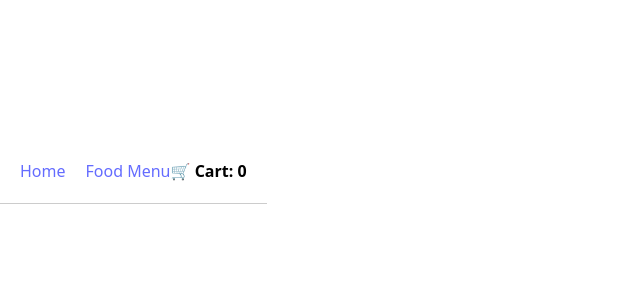
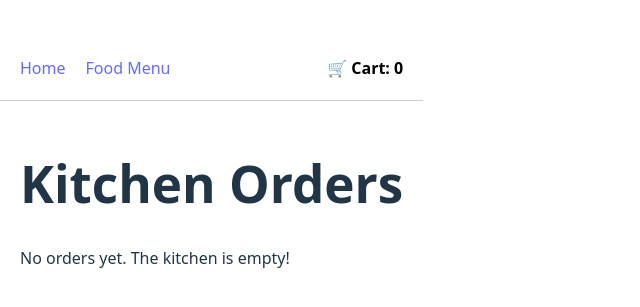
Before and after one commit to Shivstar01/campus-connect, a React (Vite) app: page /orders in a window 1280 px wide. Shown: the part 229-536 px from the top of the page, without its empty margins (0-640 px from the left). Built offline with nearby package versions, Linux system fonts and the light colour scheme.

Commit message:
Added global order tracking and Kitchen screen

```diff
--- a/src/App.jsx
+++ b/src/App.jsx
@@ -5,6 +5,7 @@ import Cart from './Cart'; // <--- 1. Import Cart
 import Checkout from './Checkout';
 import { useContext } from 'react';
 import { CartContext } from './CartContext';
+import Orders from './Orders';
 
 function CartIcon() {
   const { cart } = useContext(CartContext);
@@ -34,7 +35,7 @@ function App() {
         <Route path="/menu" element={<Menu />} />
         <Route path="/cart" element={<Cart />} /> {/* <--- 2. Add Route */}
         <Route path ="/checkout" element ={<Checkout />}/>
-
+        <Route path ="/orders" element ={<Orders />} />
       </Routes>
 
     </div>
--- a/src/CartContext.jsx
+++ b/src/CartContext.jsx
@@ -7,6 +7,8 @@ export const CartContext = createContext();
 export const CartProvider = ({ children }) => {
   const [cart, setCart] = useState([]); // This state lives globally!
 
+  const [orders , setOrders] = useState([]);
+
   // Function to add item to cart
   const addToCart = (item) => {
     setCart([...cart, item]); };// Add new item to existing list
@@ -15,9 +17,13 @@ export const CartProvider = ({ children }) => {
       setCart([]);
     };
 
+    const addOrder=(newOrder)=>{
+      setOrders([...orders , newOrder])
+    };
+
 
   return (
-    <CartContext.Provider value={{ cart, addToCart ,clearCart }}>
+    <CartContext.Provider value={{ cart, addToCart ,clearCart , orders , addOrder }}>
       {children}
     </CartContext.Provider>
   );
--- a/src/Checkout.jsx
+++ b/src/Checkout.jsx
@@ -6,13 +6,24 @@ const Checkout =()=>
 {
     const [name ,setName] = useState("");
     const [room ,setRoom] =useState("");
-    const {cart , clearCart} = useContext(CartContext);
+    const {cart , clearCart , addOrder} = useContext(CartContext);
     const navigate = useNavigate();
+    const total =cart.reduce((sum , item)=>sum+item.price,0);
     const handlePlaceOrder =()=>{
         if(name===""|| room ===""){
         alert("Please Enter your name and room number");
         return;
     }
+
+    const newOrder ={
+        customerName:name,
+        roomNumber:room,
+        foodItems:cart,
+        orderTotal : total
+    };
+
+
+    addOrder(newOrder);
 
     alert(`Order placed successfully for ${name} to Room ${room}`);
 
--- a/src/Menu.jsx
+++ b/src/Menu.jsx
@@ -1,5 +1,7 @@
 import { useState, useContext } from 'react'; // 1. Import useContext
 import { CartContext } from './CartContext'; // 2. Import the Brain
+import {Link} from 'react-router-dom';
+
 
 function Menu() {
   const [foodItems] = useState([
@@ -32,6 +34,11 @@ function Menu() {
               >
                 Add +
               </button>
+              <Link to="/orders">
+        <button style={{ background: "blue", color: "white", padding: "10px", margin: "10px" }}>
+          View Kitchen Orders
+        </button>
+      </Link>
 
             </div>
           </div>
--- /dev/null
+++ b/src/Orders.jsx
@@ -0,0 +1,30 @@
+import {useContext} from 'react';
+import { CartContext } from './CartContext';
+
+const Orders =()=>{
+    const{orders}=useContext(CartContext);
+
+
+
+    return (
+    <div style={{ padding: "20px" }}>
+      <h1>Kitchen Orders</h1>
+
+      {/* If the vault is empty, show a message */}
+      {orders.length === 0 ? (
+        <p>No orders yet. The kitchen is empty!</p>
+      ) : (
+        /* If there are orders, loop through them and draw a card for each */
+        orders.map((order, index) => (
+          <div key={index} style={{ border: "1px solid black", padding: "10px", marginBottom: "10px" }}>
+            <h3>Order #{index + 1} - {order.customerName} (Room {order.roomNumber})</h3>
+            <p>Total: ₹{order.orderTotal}</p>
+            <p>Items: {order.foodItems.length}</p>
+          </div>
+        ))
+      )}
+    </div>
+  );
+};
+
+export default Orders;
```
Also changed, not shown: 1 other file (tests, documents, lock files or other folders).
